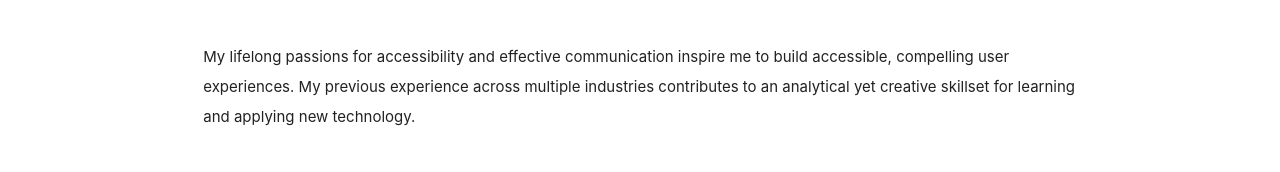
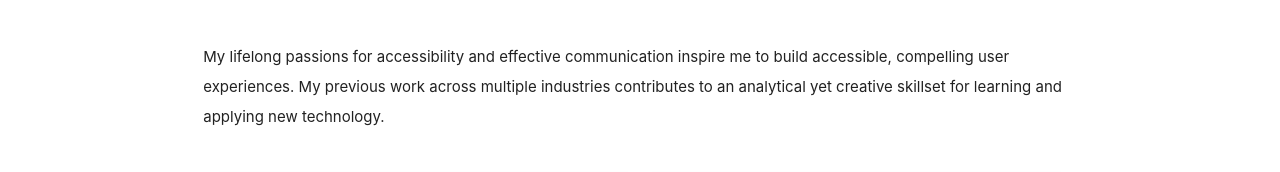
Before and after one commit to Mackmiller/dev-portfolio, a plain HTML site: page index.html in a window 1280 px wide. Shown: the part 382-554 px from the top of the page. Drawn offline with nearby package versions, Linux system fonts and the light colour scheme.

Commit message:
fixed typo

```diff
--- a/index.html
+++ b/index.html
@@ -35,7 +35,7 @@
             <div class="row">
                 <div class="col s12 center">
                     <h3><i class="mdi-content-send brown-text"></i></h3>
-                    <p class="left-align">My lifelong passions for accessibility and effective communication inspire me to build accessible, compelling user experiences. My previous experience across multiple industries contributes to an analytical yet creative skillset for learning and applying new technology.</p>
+                    <p class="left-align">My lifelong passions for accessibility and effective communication inspire me to build accessible, compelling user experiences. My previous work across multiple industries contributes to an analytical yet creative skillset for learning and applying new technology.</p>
                 </div>
             </div>
             <div class="row">
```
